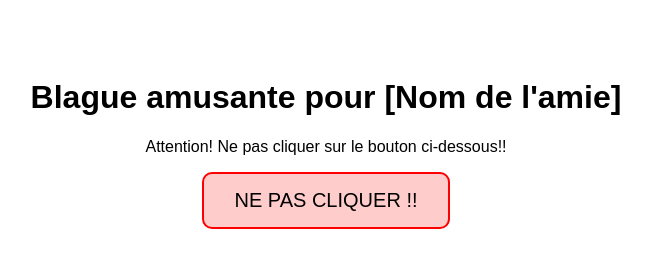
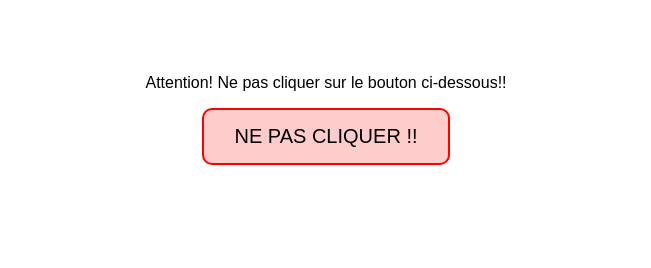
Before and after one commit to Ayrox99/Ayrox99.github.io, a plain HTML site: page index.html in a window 1280 px wide. Shown: the whole page, without its empty margins (314-965 px from the left). Drawn offline with Linux system fonts and the light colour scheme.

Commit message:
message de blague enlevé

```diff
--- a/index.html
+++ b/index.html
@@ -2,7 +2,7 @@
 <html lang="fr">
 <head>
   <meta charset="UTF-8">
-  <title>La blague pour [Nom de l'amie]</title>
+  <title>Blague surprise</title>
   <style>
     body {
       font-family: Arial, sans-serif;
@@ -30,7 +30,6 @@
   </style>
 </head>
 <body>
-  <h1>Blague amusante pour [Nom de l'amie]</h1>
   <p>Attention! Ne pas cliquer sur le bouton ci-dessous!!</p>
   <button class="clignotant" onclick="maBlague()">NE PAS CLIQUER !!</button>
 
```
